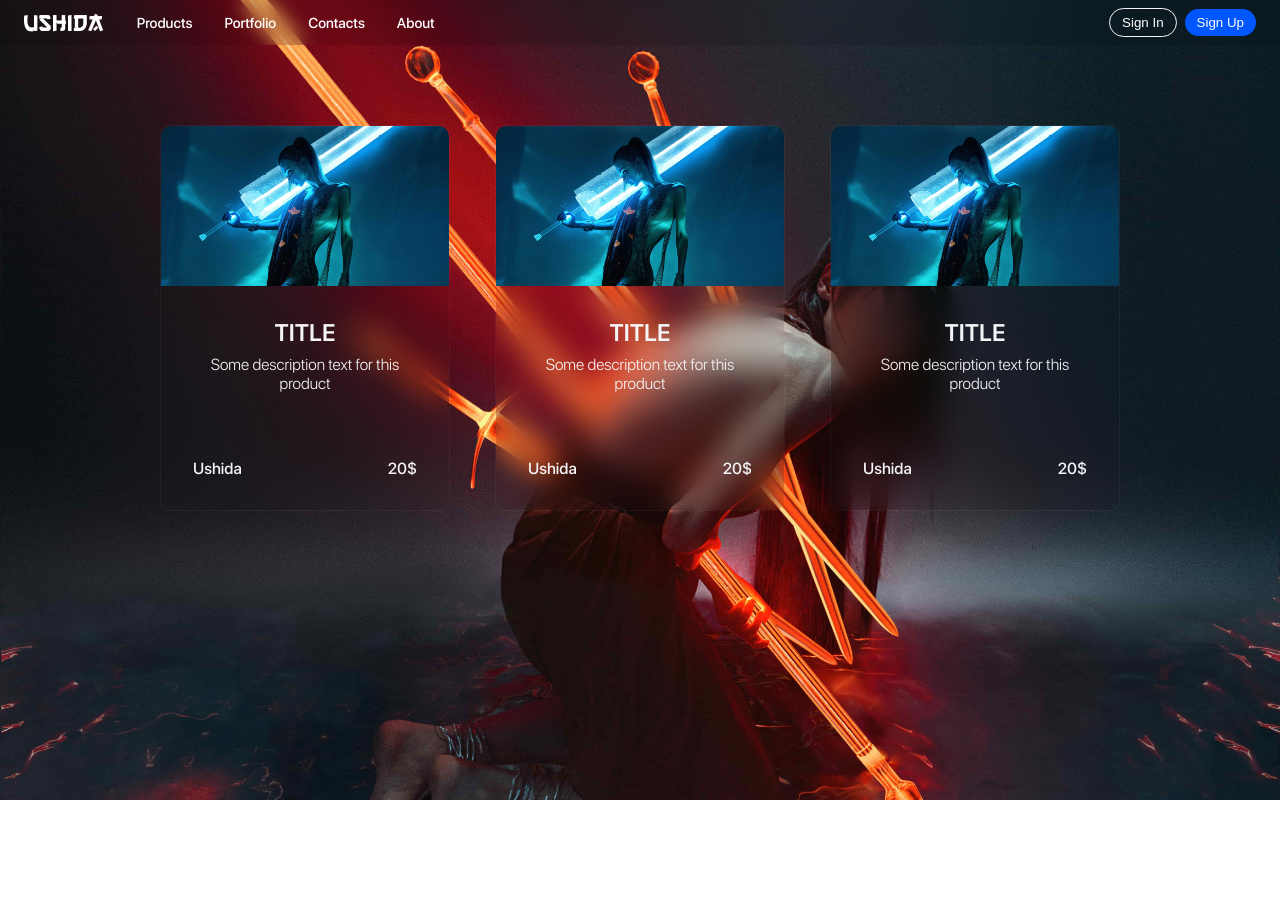
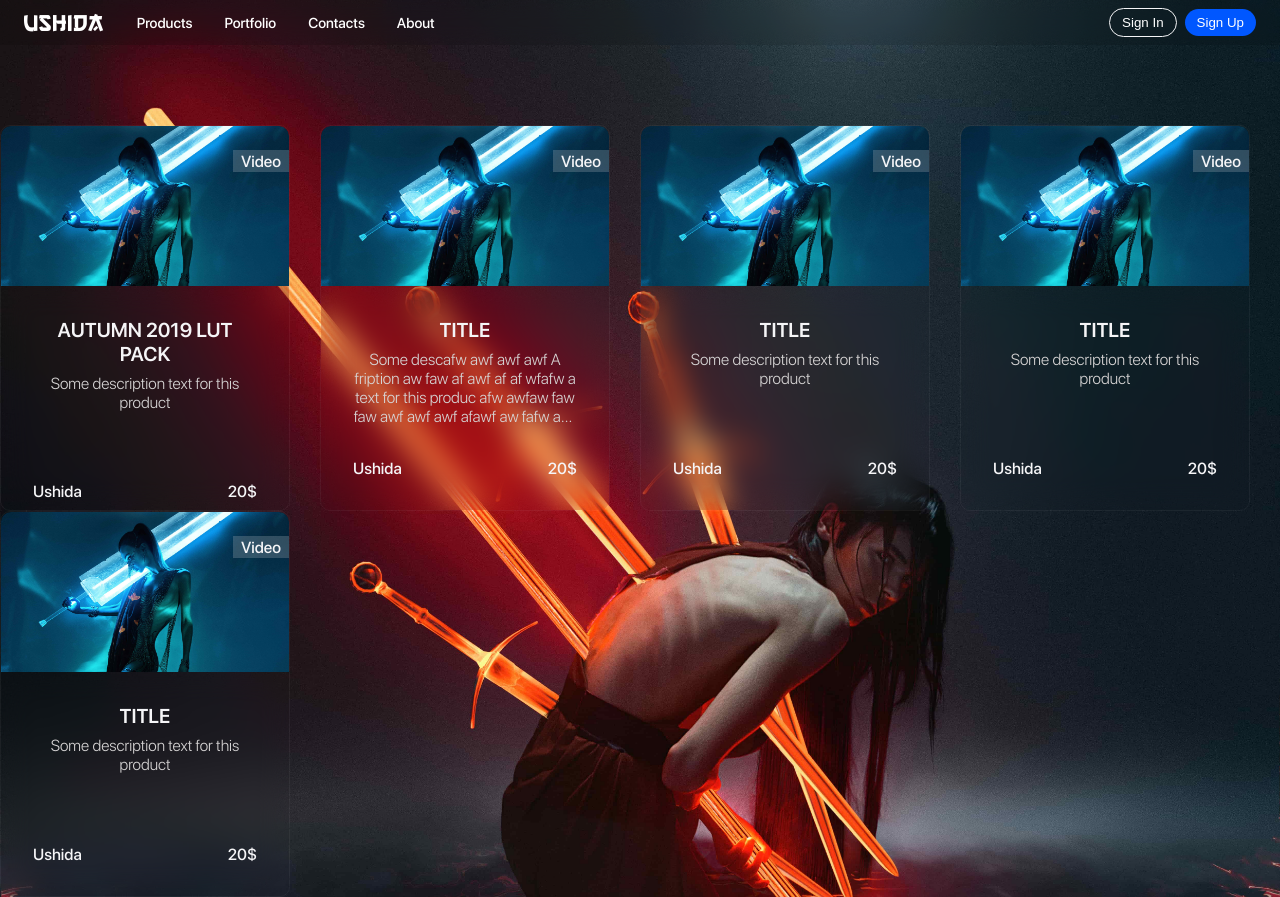
Before and after one commit to 10k20/ushida-app, a React (Create React App) app in the folder webapp/: page /products in a window 1280 px wide. Before the commit the page ends 800 px from the top, so only its background shows below. Built offline with nearby package versions, Linux system fonts and the light colour scheme.

Commit message:
update product card layout

```diff
--- a/webapp/src/Assets/Colors.scss
+++ b/webapp/src/Assets/Colors.scss
@@ -4,6 +4,7 @@ $light-gray: #f5f5f7;
 $medium-gray: #d4d4d4;
 $heavy-gray: #c4c4c4;
 $text-color: #f5f5f7;
+$dark-text-color: #d6d4d4;
 $dark-text: #1d1d1f;
 $focus-outline: #007dfa99;
 $error: #fc6666
--- a/webapp/src/Components/Products/Products.js
+++ b/webapp/src/Components/Products/Products.js
@@ -10,6 +10,49 @@ const Products = () => {
             <div className="products-wrapper">
                 <Link to={`/products/`}>
                     <div className="product-card">
+                        <div className="product-card-category">
+                            <span>Video</span>
+                        </div>
+                        <div className="product-card-image">
+                            <img src={exampleImage}/>
+                        </div>
+                        <div className="product-card-main">
+                            <div className="product-card-body">
+                                <div className="product-card-body-title">Autumn 2019 LUT Pack</div>
+                                <div className="product-card-body-description">Some description text for this product</div>
+                            </div>
+                            <div className="product-card-footer">
+                                <div className="product-card-author">Ushida</div>
+                                <div className="product-card-price">20$</div>
+                            </div>
+                        </div>
+                    </div>
+                </Link>
+                <Link to={`/products/`}>
+                    <div className="product-card">
+                        <div className="product-card-category">
+                            <span>Video</span>
+                        </div>
+                        <div className="product-card-image">
+                            <img src={exampleImage}/>
+                        </div>
+                        <div className="product-card-main">
+                            <div className="product-card-body">
+                                <div className="product-card-body-title">Title</div>
+                                <div className="product-card-body-description">Some descafw awf awf awf A fription aw faw af awf af af wfafw a text for this produc afw awfaw faw faw  awf awf awf afawf aw fafw awf awf awft af awfawfawfwaf  afwfawfawfafwafwawffaw fawfawfaw</div>
+                            </div>
+                            <div className="product-card-footer">
+                                <div className="product-card-author">Ushida</div>
+                                <div className="product-card-price">20$</div>
+                            </div>
+                        </div>
+                    </div>
+                </Link>
+                <Link to={`/products/`}>
+                    <div className="product-card">
+                        <div className="product-card-category">
+                            <span>Video</span>
+                        </div>
                         <div className="product-card-image">
                             <img src={exampleImage}/>
                         </div>
@@ -25,7 +68,11 @@ const Products = () => {
                         </div>
                     </div>
                 </Link>
+                <Link to={`/products/`}>
                     <div className="product-card">
+                        <div className="product-card-category">
+                            <span>Video</span>
+                        </div>
                         <div className="product-card-image">
                             <img src={exampleImage}/>
                         </div>
@@ -40,7 +87,12 @@ const Products = () => {
                             </div>
                         </div>
                     </div>
+                </Link>
+                <Link to={`/products/`}>
                     <div className="product-card">
+                        <div className="product-card-category">
+                            <span>Video</span>
+                        </div>
                         <div className="product-card-image">
                             <img src={exampleImage}/>
                         </div>
@@ -55,6 +107,7 @@ const Products = () => {
                             </div>
                         </div>
                     </div>
+                </Link>
             </div>
         </div>
     )
--- a/webapp/src/Components/Products/Products.scss
+++ b/webapp/src/Components/Products/Products.scss
@@ -1,14 +1,14 @@
 @import './../../Assets/Colors.scss';
 
 .products {
-    width: 60rem;
+    width: 80rem;
     margin: 0 auto;
     .products-wrapper {
-        display: flex;
-        justify-content: space-between;
+        display: grid;
+        grid-template-columns: 1fr 1fr 1fr 1fr;
         .product-card {
             position: relative;
-            width: 18rem;
+            max-width: 18rem;
             height: 24rem;
             text-align: center;
             color: $text-color;
@@ -18,6 +18,15 @@
             justify-content: space-between;
             border: 1px solid rgba(228, 228, 228, 0.05);
             overflow: hidden;
+            &-category {
+                position: absolute;
+                z-index: 2;
+                right: 0;
+                top: 1.5rem;
+                padding: 0.1rem 0.5rem;
+                backdrop-filter: blur(15px);
+                background-color: rgba(255, 255, 255, 0.185);
+            }
             &-image {
                 position: relative;
                 height: 10rem;
@@ -40,13 +49,20 @@
                 .product-card-body {
                     width: 100%;
                     &-title {
-                        font-size: 1.5rem;
+                        font-size: 1.25rem;
                         font-weight: 500;
                         margin-bottom: 0.5rem;
                         text-transform: uppercase;
                     }
                     &-description {
+                        display: -webkit-box;
+                        -webkit-line-clamp: 4;
+                        -webkit-box-orient: vertical;
                         font-weight: 300;
+                        color: $dark-text-color;
+                        height: 4.75rem;
+                        text-overflow: ellipsis;
+                        overflow: hidden;
                     }
                 }
                 .product-card-footer {
```
Lines whose indentation alone changed are shown as unchanged.
